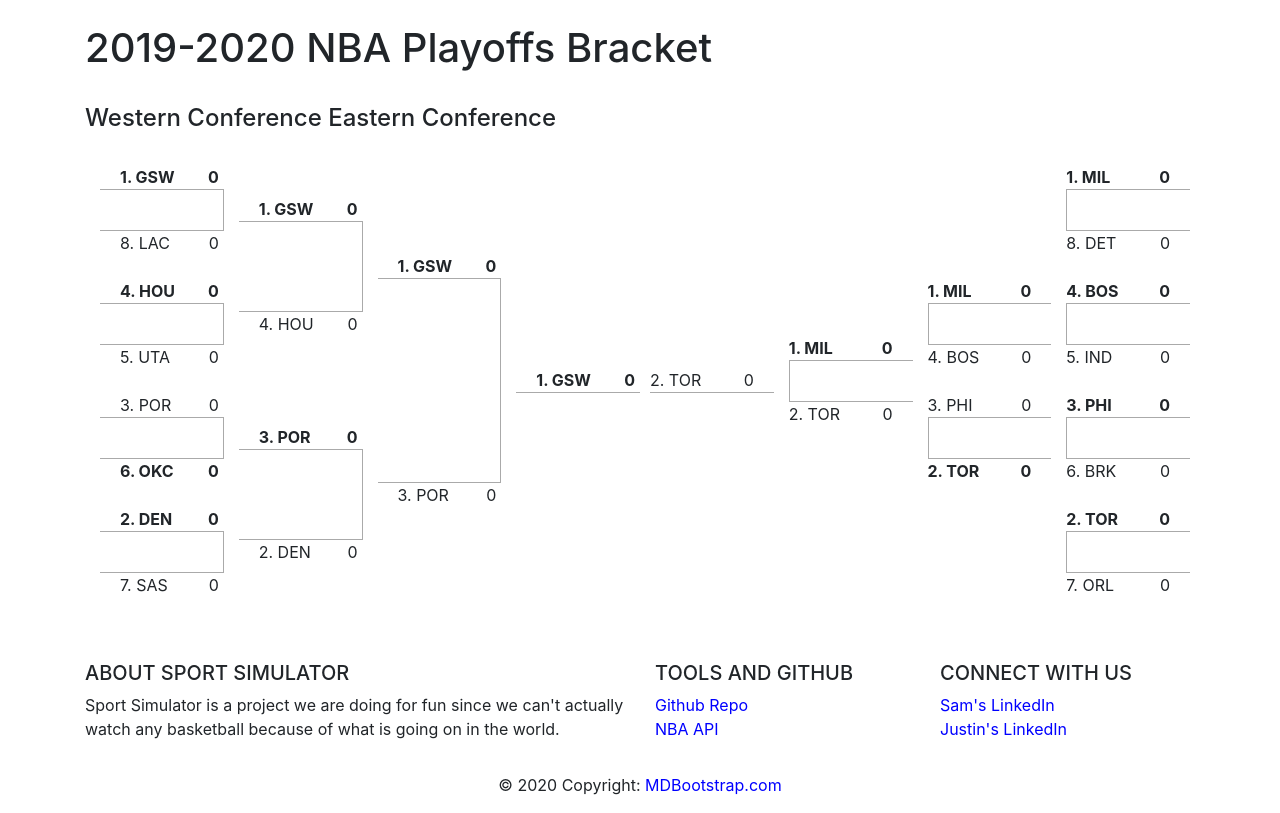
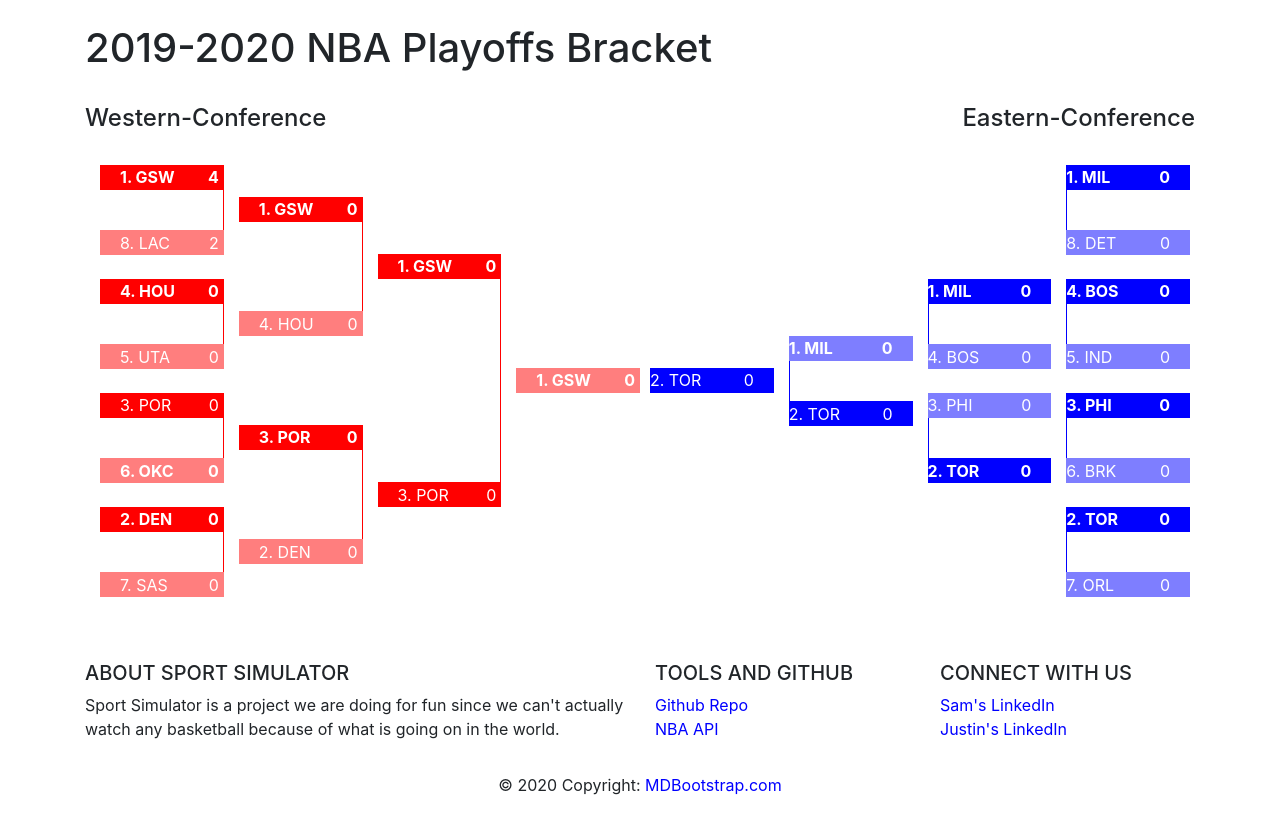
Before and after one commit to JustinJKelly/sports_simulator, a Django app: page /basketball/playoffs in a window 1280 px wide. Shown: the part 56-869 px from the top of the page. Run offline with Django 3.2, Linux system fonts and the light colour scheme; some libraries are stand-ins or nearby versions.

Commit message:
addded some container color. Feel free to remove.

```diff
--- a/templates/basketball/playoffs.html
+++ b/templates/basketball/playoffs.html
@@ -2,7 +2,18 @@
     {% load static %}
     {% block content %}
     <style>
-      .tournament{
+
+    .container-flex{
+        background-color: #ff0000;
+        text-align: left;
+        color: white;
+    }
+    .container-flex-right{
+        background-color: #0000FF;
+        text-align: left;
+        color: white;
+    }
+    .tournament{
         display:flex;
         flex-direction:row;
         overflow: auto;
@@ -22,6 +33,10 @@
         width:200px;
         list-style:none;
         padding-left:10px;
+    }
+    .tab{
+        display: flex;
+        justify-content: space-between;
     }
 
 
@@ -72,25 +87,25 @@
         margin-left: 5px;
     }
 
-    li.game-top{ border-bottom:1px solid #aaa; }
+    li.game-top{ border-bottom:1px solid #FF0000; }
 
-    li.game-right-top{ border-bottom: 1px solid #aaa;}
+    li.game-right-top{ border-bottom: 1px solid #0000FF;}
 
     li.game-spacer{
-        border-right:1px solid #aaa;
+        border-right:1px solid #FF0000;
         min-height:40px;
         }
 
     li.game-spacer-right{
-        border-left: 1px solid #aaa;
+        border-left: 1px solid #0000FF;
         min-height: 40px;
     }
 
     li.game-bottom{
-        border-top:1px solid #aaa;
+        border-top:1px solid #FF0000;
     }
     li.game-right-bottom{
-        border-top:1px solid #aaa;
+        border-top:1px solid #0000FF;
     }
     </style>
 
@@ -98,90 +113,90 @@
     <br/>
     <h1>2019-2020 NBA Playoffs Bracket</h1>
     <br/>
-    <h4>Western Conference<span>&nbsp;</span>Eastern Conference</h4>
+    <h4 class="tab">Western-Conference<span>&nbsp;</span>Eastern-Conference</h4>
         <div class="tournament">
         <ul class="round round-1">
             <li class="spacer">&nbsp;</li>
 
-            <li class="game game-top winner">1. GSW <span>0</span></li>
+            <li class="container-flex game game-top winner">1. GSW <span>4</span></li>
             <li class="game game-spacer">&nbsp;</li>
-            <li class="game game-bottom ">8. LAC <span>0</span></li>
+            <li class="container-flex game game-bottom " style="opacity: 50%;">8. LAC <span>2</span></li>
 
             <li class="spacer">&nbsp;</li>
 
-            <li class="game game-top winner">4. HOU <span>0</span></li>
+            <li class="container-flex game game-top winner">4. HOU <span>0</span></li>
             <li class="game game-spacer">&nbsp;</li>
-            <li class="game game-bottom ">5. UTA <span>0</span></li>
+            <li class="container-flex game game-bottom " style="opacity: 50%;">5. UTA <span>0</span></li>
 
             <li class="spacer">&nbsp;</li>
 
-            <li class="game game-top ">3. POR <span>0</span></li>
+            <li class="container-flex game game-top">3. POR <span>0</span></li>
             <li class="game game-spacer">&nbsp;</li>
-            <li class="game game-bottom winner">6. OKC <span>0</span></li>
+            <li class="container-flex game game-bottom winner" style="opacity: 50%;">6. OKC <span>0</span></li>
 
             <li class="spacer">&nbsp;</li>
 
-            <li class="game game-top winner">2. DEN <span>0</span></li>
+            <li class="container-flex game game game-top winner">2. DEN <span>0</span></li>
             <li class="game game-spacer">&nbsp;</li>
-            <li class="game game-bottom ">7. SAS <span>0</span></li>
+            <li class="container-flex game game-bottom " style="opacity: 50%;">7. SAS <span>0</span></li>
 
             <li class="spacer">&nbsp;</li>
         </ul>
         <ul class="round round-2">
             <li class="spacer">&nbsp;</li>
 
-            <li class="game game-top winner">1. GSW <span>0</span></li>
+            <li class="container-flex game game-top winner">1. GSW <span>0</span></li>
             <li class="game game-spacer">&nbsp;</li>
-            <li class="game game-bottom ">4. HOU<span>0</span></li>
+            <li class="container-flex game game-bottom " style="opacity: 50%;">4. HOU<span>0</span></li>
 
             <li class="spacer">&nbsp;</li>
 
-            <li class="game game-top winner">3. POR <span>0</span></li>
+            <li class="container-flex game game-top winner">3. POR <span>0</span></li>
             <li class="game game-spacer">&nbsp;</li>
-            <li class="game game-bottom ">2. DEN<span>0</span></li>
+            <li class="container-flex game game-bottom" style="opacity: 50%;">2. DEN<span>0</span></li>
 
             <li class="spacer">&nbsp;</li>
         </ul>
 
         <ul class="round round-3">
             <li class="spacer">&nbsp;</li>
-            <li class="game game-top winner">1. GSW <span>0</span>
+            <li class="container-flex game game-top winner">1. GSW <span>0</span>
             <li class="game game-spacer">&nbsp;</li>
-            <li class="game game-bottom ">3. POR<span>0</span></li>
+            <li class="container-flex game game-bottom " style="opacity: 5;">3. POR<span>0</span></li>
             <li class="spacer">&nbsp;</li>
         </ul>
 
         <ul class="round round-4">
             <li class="spacer">&nbsp;</li>
-            <li class="game game-top winner">1. GSW <span>0</span>
+            <li class="container-flex game game-top winner" style="opacity: 50%;">1. GSW <span>0</span>
             <li class="spacer">&nbsp;</li>
         </ul>
         <!-- START OF THE EASTERN CONFERENCE -->
 
         <ul class="round-right round-right-4">
             <li class="spacer-right">&nbsp;</li>
-            <li class="game-right game-top">2. TOR<span>0</span>
+            <li class="container-flex-right game-right game-right-top">2. TOR<span>0</span>
             <li class="spacer-right">&nbsp;</li>
         </ul>
 
         <ul class="round-right round-right-3">
             <li class="spacer-right">&nbsp;</li>
-            <li class="game-right game-right-top winner">1. MIL<span>0</span>
+            <li class="container-flex-right game-right game-right-top winner" style="opacity: 50%;">1. MIL<span>0</span>
             <li class="game-right game-spacer-right">&nbsp;</li>
-            <li class="game-right game-right-bottom ">2. TOR<span>0</span></li>
+            <li class="container-flex-right game-right game-right-bottom ">2. TOR<span>0</span></li>
             <li class="spacer-right">&nbsp;</li>
         </ul>
         <ul class="round round-right-2">
             <li class="spacer-right">&nbsp;</li>
-            <li class="game-right game-right-top winner">1. MIL<span>0</span></li>
+            <li class="container-flex-right game-right game-right-top winner">1. MIL<span>0</span></li>
             <li class="game-right game-spacer-right"></li>
-            <li class="game-right game-right-bottom">4. BOS<span>0</span></li>
+            <li class="container-flex-right game-right game-right-bottom" style="opacity: 50%;">4. BOS<span>0</span></li>
 
             <li class="spacer-right">&nbsp;</li>
 
-            <li class="game-right game-right-top">3. PHI <span>0</span></li>
+            <li class="container-flex-right game-right game-right-top" style="opacity: 50%;">3. PHI <span>0</span></li>
             <li class="game-right game-spacer-right">&nbsp;</li>
-            <li class="game-right game-right-bottom winner">2. TOR<span>0</span></li>
+            <li class="container-flex-right game-right game-right-bottom winner">2. TOR<span>0</span></li>
 
             <li class="spacer-right">&nbsp;</li>
         </ul>
@@ -189,27 +204,27 @@
         <ul class="round-right round-right-1">
             <li class="spacer-right">&nbsp;</li>
 
-            <li class="game-right game-right-top winner">1. MIL <span>0</span></li>
+            <li class="container-flex-right game-right game-right-top winner">1. MIL <span>0</span></li>
             <li class="game-right game-spacer-right">&nbsp;</li>
-            <li class="game-right game-right-bottom ">8. DET <span>0</span></li>
+            <li class="container-flex-right game-right game-right-bottom " style="opacity: 50%;">8. DET <span>0</span></li>
 
             <li class="spacer-right">&nbsp;</li>
 
-            <li class="game-right game-right-top winner">4. BOS<span>0</span></li>
+            <li class="container-flex-right game-right game-right-top winner">4. BOS<span>0</span></li>
             <li class="game-right game-spacer-right">&nbsp;</li>
-            <li class="game-right game-right-bottom ">5. IND<span>0</span></li>
+            <li class="container-flex-right game-right game-right-bottom " style="opacity: 50%;">5. IND<span>0</span></li>
 
             <li class="spacer-right">&nbsp;</li>
 
-            <li class="game-right game-right-top winner">3. PHI<span>0</span></li>
+            <li class="container-flex-right game-right game-right-top winner">3. PHI<span>0</span></li>
             <li class="game-right game-spacer-right">&nbsp;</li>
-            <li class="game-right game-right-bottom ">6. BRK<span>0</span></li>
+            <li class="container-flex-right game-right game-right-bottom " style="opacity: 50%;">6. BRK<span>0</span></li>
 
             <li class="spacer-right">&nbsp;</li>
 
-            <li class="game-right game-right-top winner">2. TOR<span>0</span></li>
+            <li class="container-flex-right game-right game-right-top winner">2. TOR<span>0</span></li>
             <li class="game-right game-spacer-right">&nbsp;</li>
-            <li class="game-right game-right-bottom ">7. ORL<span>0</span></li>
+            <li class="container-flex-right game-right game-right-bottom " style="opacity: 50%;">7. ORL<span>0</span></li>
 
             <li class="spacer-right">&nbsp;</li>
         </ul>
```
